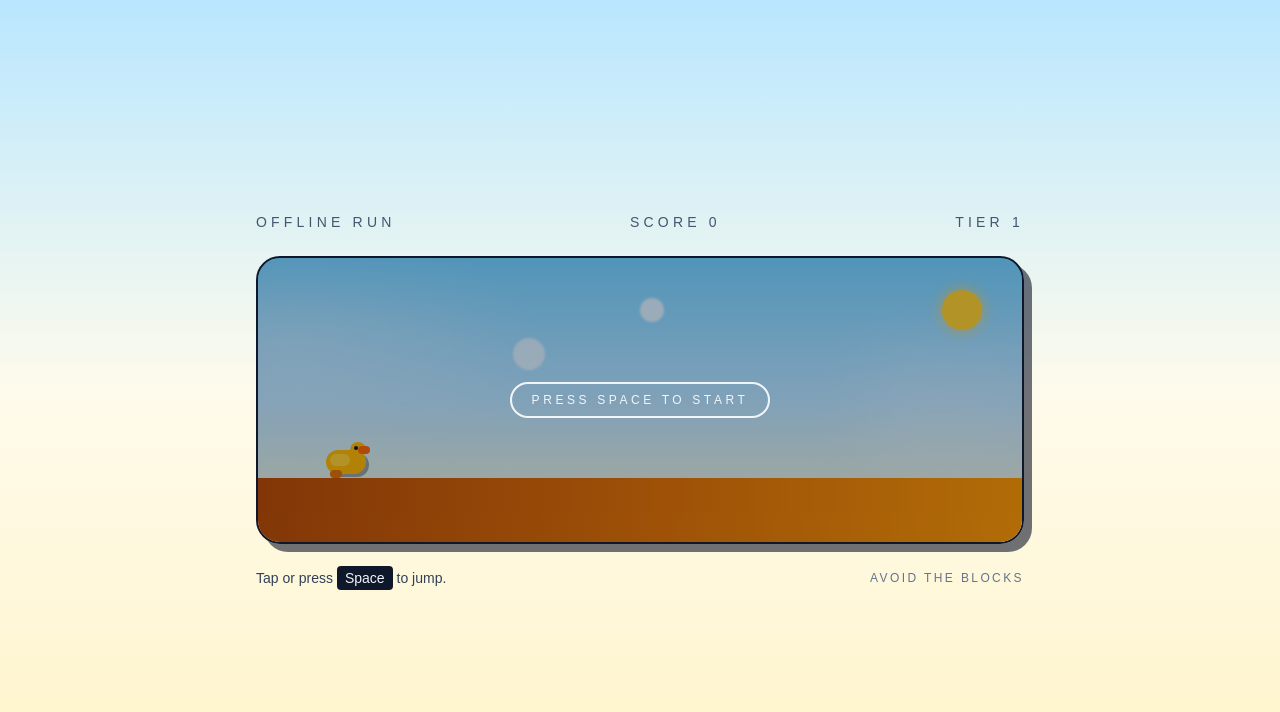
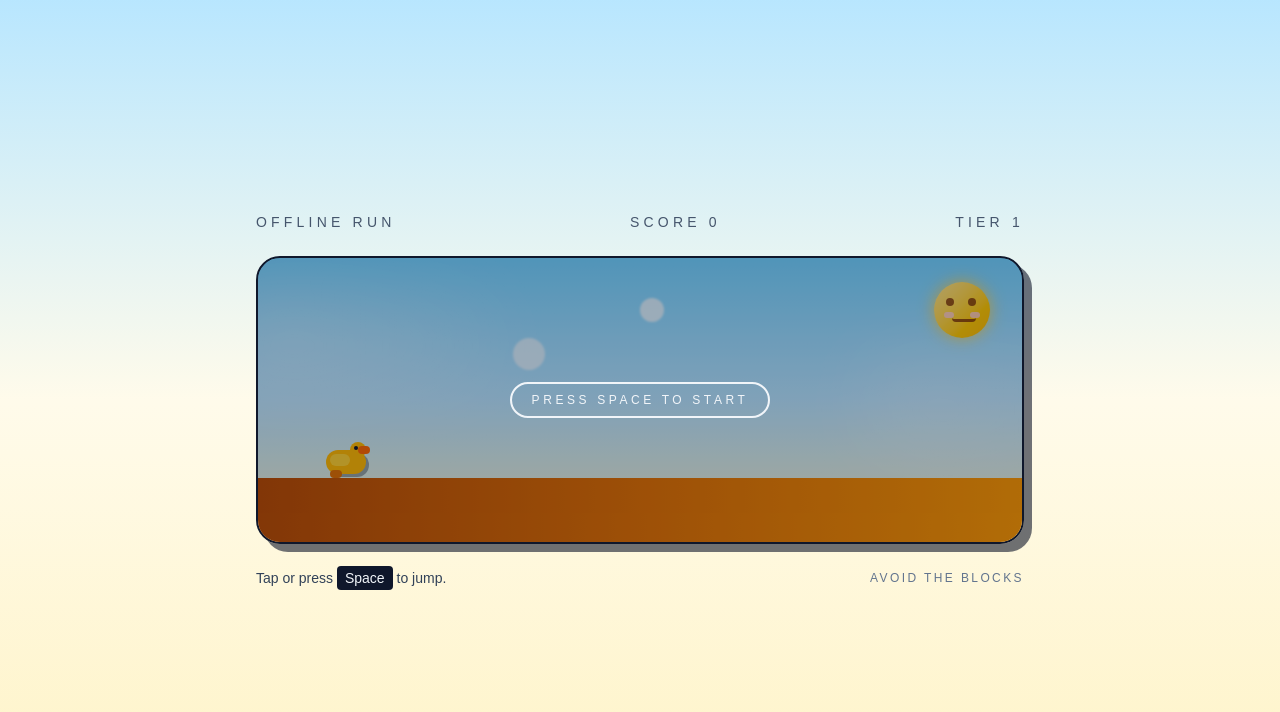
Before and after one commit to akashrajguru/codex-cli-test, a Next.js app: page / in a window 1280 px wide. Shown: the top 712 px of the page. Built offline with nearby package versions, Linux system fonts and the light colour scheme.

Commit message:
sun shape

```diff
--- a/src/app/page.tsx
+++ b/src/app/page.tsx
@@ -258,9 +258,30 @@ export default function Home() {
           ) : (
             <div
               data-testid="sun"
-              className="absolute right-10 top-8 h-10 w-10 rounded-full bg-amber-300 shadow-[0_0_14px_rgba(252,211,77,0.9)]"
+              className="absolute right-8 top-6 h-14 w-14 rounded-full bg-gradient-to-br from-amber-200 via-amber-300 to-amber-400 shadow-[0_0_16px_rgba(252,211,77,0.95)]"
               aria-hidden="true"
-            />
+            >
+              <div
+                data-testid="sun-face"
+                className="absolute left-3 top-4 h-2 w-2 rounded-full bg-amber-900/80"
+              />
+              <div
+                data-testid="sun-face"
+                className="absolute left-8.5 top-4 h-2 w-2 rounded-full bg-amber-900/80"
+              />
+              <div
+                data-testid="sun-face"
+                className="absolute left-4.5 top-8 h-2 w-6 rounded-full border-b-[3px] border-amber-900/80"
+              />
+              <div
+                data-testid="sun-face"
+                className="absolute left-2.5 top-7.5 h-1.5 w-2.5 rounded-full bg-rose-200/80"
+              />
+              <div
+                data-testid="sun-face"
+                className="absolute left-9 top-7.5 h-1.5 w-2.5 rounded-full bg-rose-200/80"
+              />
+            </div>
           )}
           {isNight && (
             <>
```
Also changed, not shown: 1 other file (tests, documents, lock files or other folders).
